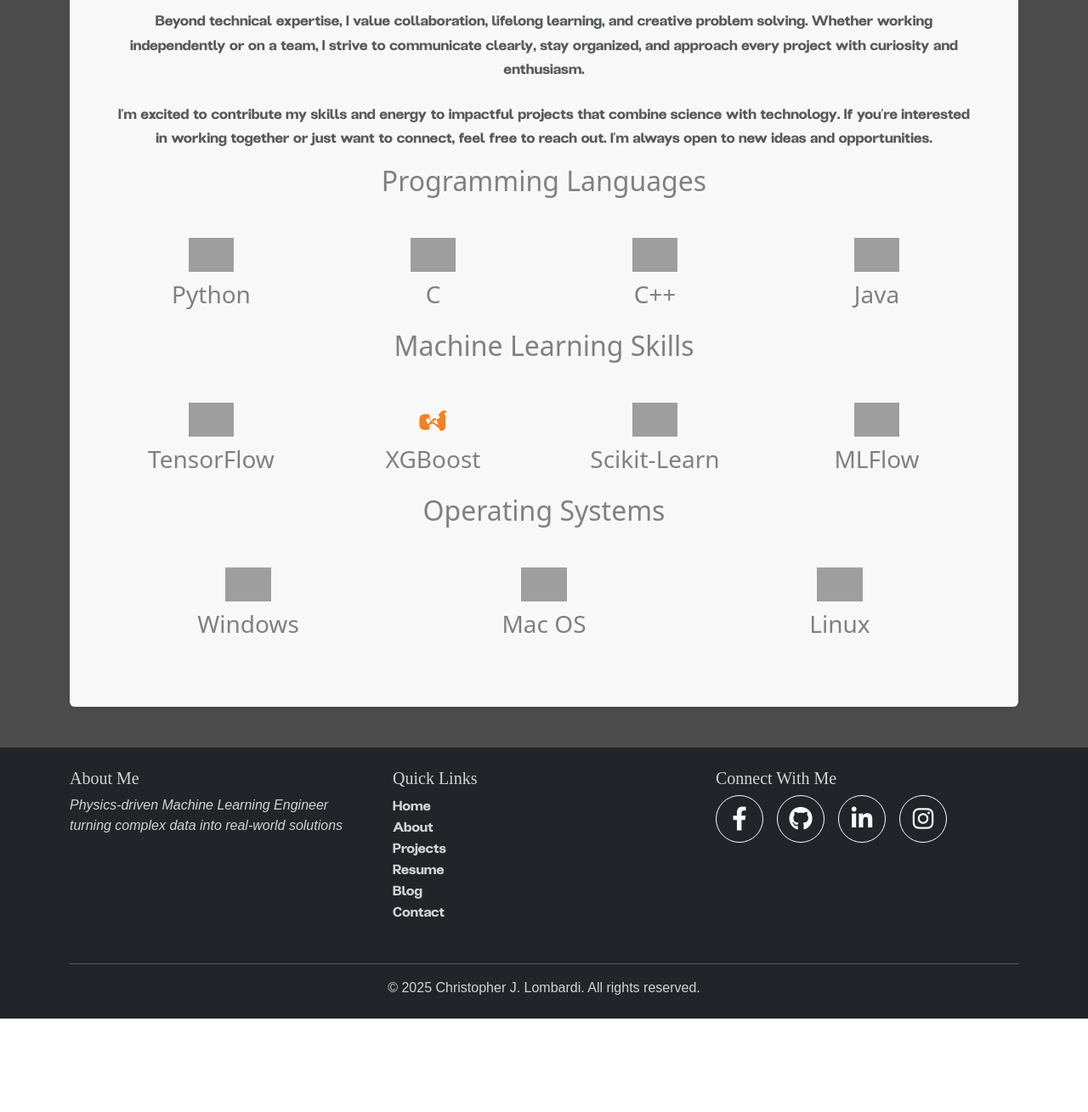
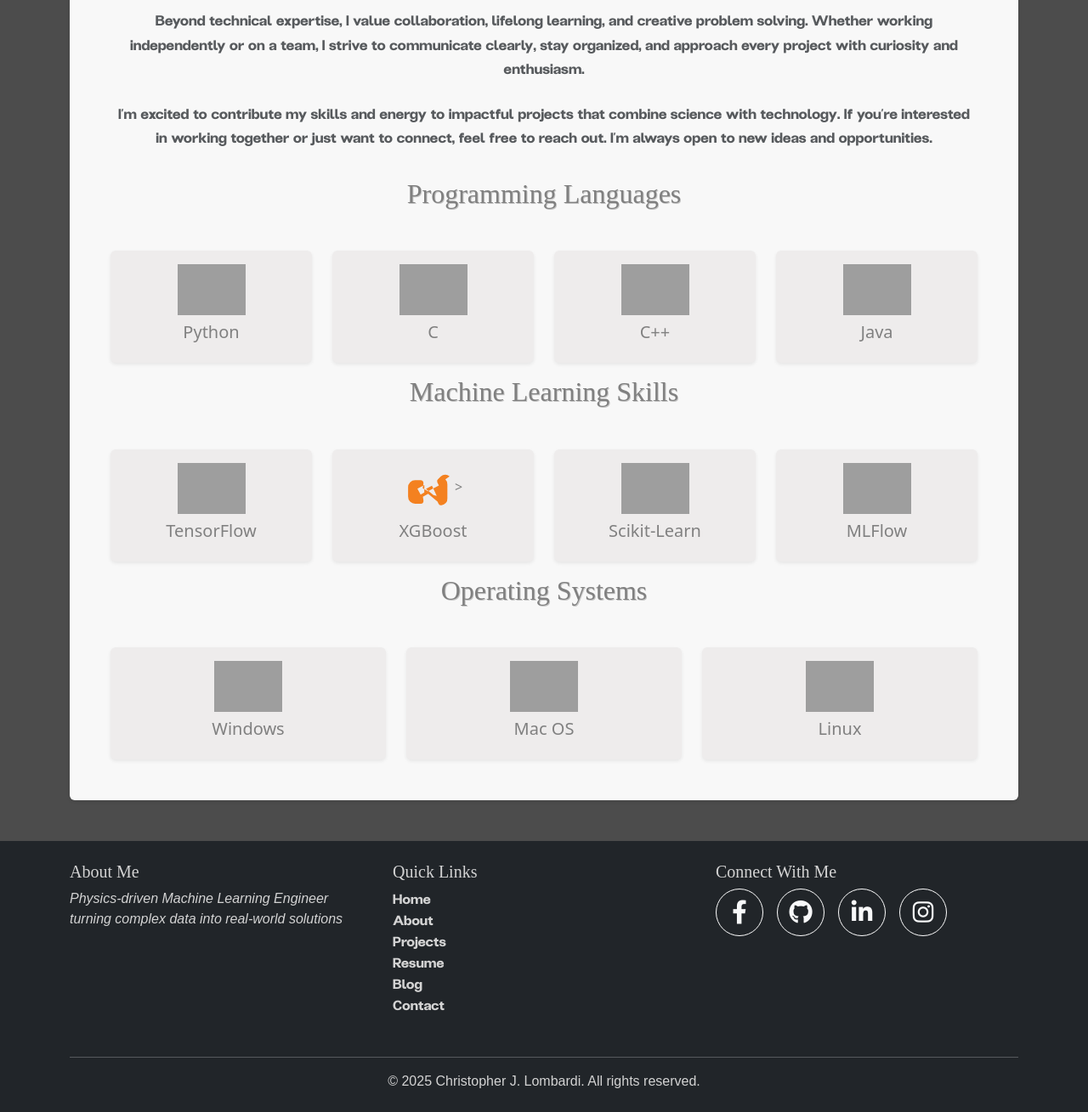
Before and after one commit to c-lombardi23/Portfolio_Website, a Flask app: page /about in a window 1280 px wide. Shown: the part 636-1945 px from the top of the page at 85% size. Before the commit the page ends 1835 px from the top, so only its background shows below. Run offline with Flask 3, Linux system fonts and the light colour scheme; some web fonts are replaced; grey boxes are pictures that could not be loaded.

Commit message:
fixed styling for about.html

```diff
--- a/static/about.css
+++ b/static/about.css
@@ -40,8 +40,32 @@
 body{
   background: linear-gradient(rgba(0, 0, 0, 0.7), rgba(0, 0, 0, 0.7))
 }
-img:hover {
-  transform: scale(1.5);
+.skill-title {
+  padding-top: 15px;
+  text-shadow: 1px 1px 0px rgba(0,0,0,0.2);
+  font-family: 'celinda';
+}
+.skill-card {
+  padding: 1rem;
+  box-shadow: 0 2px 4px rgba(116, 115, 115, 0.1);
+  border-radius: 12px;
+  text-align: center;
+  background-color: #eeecec;
+}
+
+.skill-card img {
+    height: 60px;
+    width: auto;
+    object-fit: contain;
+}
+.skill-card svg {
+    height: 60px;
+    width: auto;
+    object-fit: contain;
+}
+
+.skill-card:hover {
+  transform: scale(1.3);
 }
 
 .custom-jumbotron h1 {
--- a/templates/about.html
+++ b/templates/about.html
@@ -44,111 +44,99 @@
         I’m always open to new ideas and opportunities.
       </p>
       </div>
-      <h2 class="text-center mb-5">Programming Languages</h2>
-        <div class="row">
-            <div class="col-md-3 mb-3">
-                <div class="text-center">
-                    <img
-                        src="https://cdn.jsdelivr.net/gh/devicons/devicon/icons/python/python-original.svg"
-                        alt="Python Logo"
-                        style="height: 40px; object-fit: contain;"
-                      />
-                    <h3>Python</h3>
+      <h2 class="text-center mb-5 skill-title">Programming Languages</h2>
+      <div class="row justify-content-center g-4">
+        <div class="col-sm-6 col-md-3">
+          <div class="skill-card text-center p-3 shadow-sm rounded">
+            <img src="https://cdn.jsdelivr.net/gh/devicons/devicon/icons/python/python-original.svg" alt="Python Logo" class="skill-icon">
+            <h5 class="mt-2">Python</h5>
           </div>
         </div>
-            <div class="col-md-3 mb-3">
-                <div class="text-center">
-                    <img src="https://cdn.jsdelivr.net/gh/devicons/devicon/icons/c/c-original.svg" alt="C" style="height: 40px;">
-                    <h3>C</h3>
+        <div class="col-sm-6 col-md-3">
+          <div class="skill-card text-center p-3 shadow-sm rounded">
+            <img src="https://cdn.jsdelivr.net/gh/devicons/devicon/icons/c/c-original.svg" alt="C Logo" class="skill-icon">
+            <h5 class="mt-2">C</h5>
           </div>
         </div>
-            <div class="col-md-3 mb-3">
-                <div class="text-center">
-                    <img src="https://cdn.jsdelivr.net/gh/devicons/devicon/icons/cplusplus/cplusplus-original.svg" alt="C++" style="height: 40px;">
-                    <h3>C++</h3>
+        <div class="col-sm-6 col-md-3">
+          <div class="skill-card text-center p-3 shadow-sm rounded">
+              <img src="https://cdn.jsdelivr.net/gh/devicons/devicon/icons/cplusplus/cplusplus-original.svg" alt="C++">
+            <h5 class="mt-2">C++</h5>
           </div>
         </div>
-            <div class="col-md-3 mb-3">
-                <div class="text-center">
+        <div class="col-sm-6 col-md-3">
+          <div class="skill-card text-center p-3 shadow-sm rounded">
               <img
                   src="https://cdn.jsdelivr.net/gh/devicons/devicon/icons/java/java-original.svg"
                   alt="Java Logo"
-                      style="height: 40px; object-fit: contain;"
                   />
-                    <h3>Java</h3>
+            <h5 class="mt-2">Java</h5>
           </div>
         </div>
         </div>
-       <h2 class="text-center mb-5">Machine Learning Skills</h2>
-        <div class="row">
-            <div class="col-md-3 mb-3">
-                <div class="text-center">
+       <h2 class="text-center mb-5 skill-title">Machine Learning Skills</h2>
+       <div class="row justify-content-center g-4">
+       <div class="col-sm-6 col-md-3">
+          <div class="skill-card text-center p-3 shadow-sm rounded">
               <img src="https://cdn.jsdelivr.net/gh/devicons/devicon/icons/tensorflow/tensorflow-original.svg"
-                      alt="TensorFlow"
-                      style="height: 40px;">
-                    <h3>TensorFlow</h3>
+                      alt="TensorFlow" >
+              <h5 class="mt-2">TensorFlow</h5>
           </div>
         </div>
-            <div class="col-md-3 mb-3">
-                <div class="text-center">
-                    <svg role="img" viewBox="0 0 24 24" height="40" fill="#f48120" xmlns="http://www.w3.org/2000/svg">
+        <div class="col-sm-6 col-md-3">
+          <div class="skill-card text-center p-3 shadow-sm rounded">
+              <svg role="img" viewBox="0 0 24 24" fill="#f48120" xmlns="http://www.w3.org/2000/svg">
                     <title>XGBoost</title>
-                    <path d="M21.57 6.32a3.09 3.09 0 0 0-4.1 0l-1.32 1.32a1.26 1.26 0 0 0-.37 1.41l.75 1.59-5.12 2.68-2.49-1.43.36-2.31a1.36 1.36 0 0 0-1.35-1.5h-2.54a3.32 3.32 0 0 0-3.35 3.42v4.3a3.32 3.32 0 0 0 3.35 3.42h2.55a1.38 1.38 0 0 0 1.35-1.49l-.29-1.85 2.48-1.39 4.43 3.68.46 1a1.36 1.36 0 0 0 1.42.76 3.08 3.08 0 0 0 2.74-3.26v-6.6a3.09 3.09 0 0 0-.95-2.38Zm-11.91 7.62-1.72 1-1.51-2.88 3.27-1.69Zm4.31 1.17-3.52-2.94 2.83-1.48 2.24 4.79Z"/>
-                  </svg>
-                    <h3>XGBoost</h3>
+                    <path d="M21.57 6.32a3.09 3.09 0 0 0-4.1 0l-1.32 1.32a1.26 1.26 0 0 0-.37 1.41l.75 1.59-5.12 2.68-2.49-1.43.36-2.31a1.36 1.36 0 0 0-1.35-1.5h-2.54a3.32 3.32 0 0 0-3.35 3.42v4.3a3.32 3.32 0 0 0 3.35 3.42h2.55a1.38 1.38 0 0 0 1.35-1.49l-.29-1.85 2.48-1.39 4.43 3.68.46 1a1.36 1.36 0 0 0 1.42.76 3.08 3.08 0 0 0 2.74-3.26v-6.6a3.09 3.09 0 0 0-.95-2.38Zm-11.91 7.62-1.72 1-1.51-2.88 3.27-1.69Zm4.31 1.17-3.52-2.94 2.83-1.48 2.24 4.79Z">
+                  </svg>>
+              <h5 class="mt-2">XGBoost</h5>
           </div>
         </div>
-            <div class="col-md-3 mb-3">
-                <div class="text-center">
-                     <img
-                      src="https://scikit-learn.org/stable/_static/scikit-learn-logo-small.png"
-                      alt="Scikit-Learn"
-                      style="height: 40px;"
-                    >
-                    <h3>Scikit-Learn</h3>
+        <div class="col-sm-6 col-md-3">
+          <div class="skill-card text-center p-3 shadow-sm rounded">
+              <img src="https://scikit-learn.org/stable/_static/scikit-learn-logo-small.png"
+                      alt="Scikit-Learn">
+              <h5 class="mt-2">Scikit-Learn</h5>
           </div>
         </div>
-            <div class="col-md-3 mb-3">
-                <div class="text-center">
+        <div class="col-sm-6 col-md-3">
+          <div class="skill-card text-center p-3 shadow-sm rounded">
               <img
                       src="https://cdn.jsdelivr.net/npm/simple-icons@v8/icons/mlflow.svg"
                       alt="MLflow Logo"
-                      style="height: 40px; fill:#13B2D8; object-fit: contain;"
                     />
-                    <h3>MLFlow</h3>
+              <h5 class="mt-2">MLFlow</h5>
           </div>
         </div>
        </div>
-        <h2 class="text-center mb-5">Operating Systems</h2>
-        <div class="row">
-            <div class="col-md-4 mb-4">
-                <div class="text-center">
+        <h2 class="text-center mb-5 skill-title">Operating Systems</h2>
+        <div class="row justify-content-center g-4">
+       <div class="col-sm-6 col-md-4">
+          <div class="skill-card text-center p-3 shadow-sm rounded">
               <img
                   src="https://upload.wikimedia.org/wikipedia/commons/thumb/5/5f/Windows_logo_-_2012.svg/120px-Windows_logo_-_2012.svg.png"
                   alt="Windows Logo"
-                      style="height: 40px; object-fit: contain;"
                     />
-                    <h3>Windows</h3>
+              <h5 class="mt-2">Windows</h5>
           </div>
         </div>
-            <div class="col-md-4 mb-4">
-                <div class="text-center">
+        <div class="col-sm-6 col-md-4">
+          <div class="skill-card text-center p-3 shadow-sm rounded">
               <img
                       src="https://upload.wikimedia.org/wikipedia/commons/f/fa/Apple_logo_black.svg"
                       alt="Apple Logo"
-                      style="height: 40px; object-fit: contain;"
                     />
-                    <h3>Mac OS</h3>
+              <h5 class="mt-2">Mac OS</h5>
           </div>
         </div>
-            <div class="col-md-4 mb-4">
-                <div class="text-center">
+        <div class="col-sm-6 col-md-4">
+          <div class="skill-card text-center p-3 shadow-sm rounded">
+              <img
                    <img
                     src="https://upload.wikimedia.org/wikipedia/commons/thumb/3/35/Tux.svg/64px-Tux.svg.png"
                     alt="Linux Tux"
-                    style="height: 40px; object-fit: contain;"
                   />
-                    <h3>Linux</h3>
+              <h5 class="mt-2">Linux</h5>
           </div>
         </div>
         </div>
```
Lines whose indentation alone changed are shown as unchanged.
